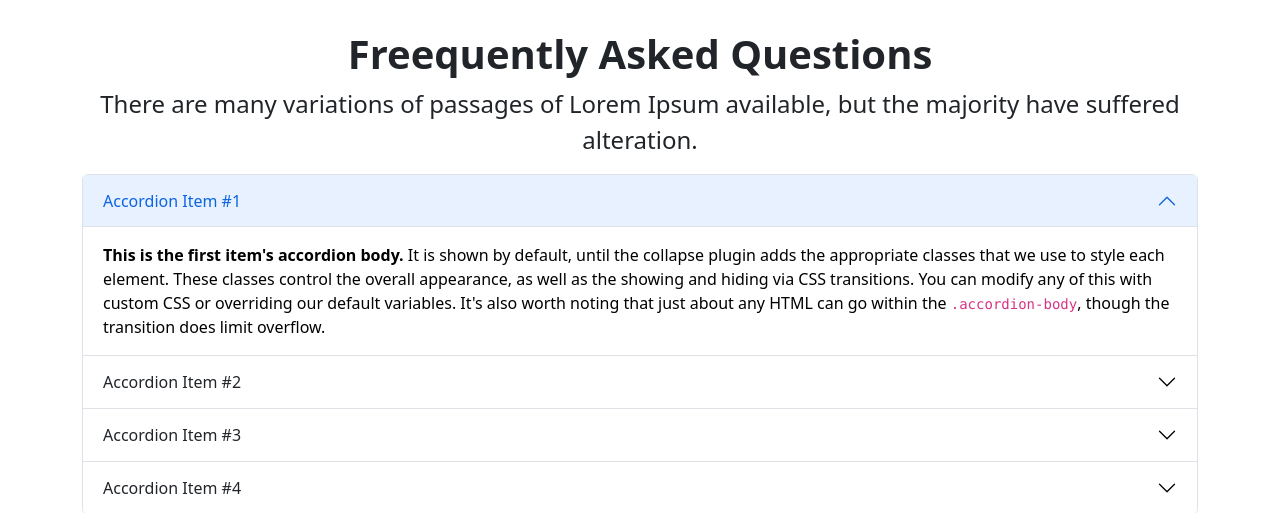
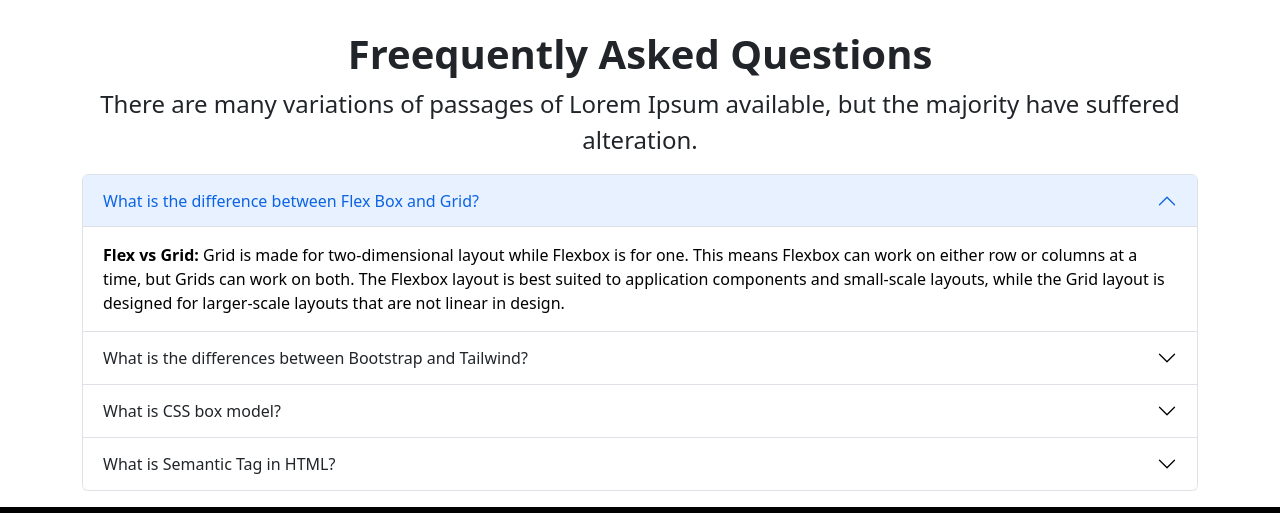
Before and after one commit to aamiraj/eduTech-website, a plain HTML site: page index.html in a window 1280 px wide. Shown: the part 8409-8922 px from the top of the page. Drawn offline with nearby package versions, Linux system fonts and the light colour scheme.

Commit message:
question added in accordion

```diff
--- a/index.html
+++ b/index.html
@@ -545,18 +545,17 @@
                     <h2 class="accordion-header" id="headingOne">
                         <button class="accordion-button" type="button" data-bs-toggle="collapse"
                             data-bs-target="#collapseOne" aria-expanded="true" aria-controls="collapseOne">
-                            Accordion Item #1
+                            What is the difference between Flex Box and Grid?
                         </button>
                     </h2>
                     <div id="collapseOne" class="accordion-collapse collapse show" aria-labelledby="headingOne"
                         data-bs-parent="#accordionExample">
                         <div class="accordion-body">
-                            <strong>This is the first item's accordion body.</strong> It is shown by default, until the
-                            collapse plugin adds the appropriate classes that we use to style each element. These
-                            classes control the overall appearance, as well as the showing and hiding via CSS
-                            transitions. You can modify any of this with custom CSS or overriding our default variables.
-                            It's also worth noting that just about any HTML can go within the
-                            <code>.accordion-body</code>, though the transition does limit overflow.
+                            <strong>Flex vs Grid: </strong> Grid is made for two-dimensional
+                            layout while Flexbox is for one. This means Flexbox can work on either row or columns at a
+                            time, but Grids can work on both. The Flexbox layout is best suited to application
+                            components and small-scale layouts, while the Grid layout is designed for larger-scale
+                            layouts that are not linear in design.
                         </div>
                     </div>
                 </div>
@@ -564,18 +563,18 @@
                     <h2 class="accordion-header" id="headingTwo">
                         <button class="accordion-button collapsed" type="button" data-bs-toggle="collapse"
                             data-bs-target="#collapseTwo" aria-expanded="false" aria-controls="collapseTwo">
-                            Accordion Item #2
+                            What is the differences between Bootstrap and Tailwind?
                         </button>
                     </h2>
                     <div id="collapseTwo" class="accordion-collapse collapse" aria-labelledby="headingTwo"
                         data-bs-parent="#accordionExample">
                         <div class="accordion-body">
-                            <strong>This is the second item's accordion body.</strong> It is hidden by default, until
-                            the collapse plugin adds the appropriate classes that we use to style each element. These
-                            classes control the overall appearance, as well as the showing and hiding via CSS
-                            transitions. You can modify any of this with custom CSS or overriding our default variables.
-                            It's also worth noting that just about any HTML can go within the
-                            <code>.accordion-body</code>, though the transition does limit overflow.
+                            <strong>Bootstrap vs Tailwind: </strong>Bootstrap is efficient and saves a lot of time. It
+                            has been around for more than ten years and being the most popular CSS Framework, it has a
+                            large community of developers, forums, tools, and so on. On the other hand, Tailwind CSS is
+                            relatively newer, and there is still much room to grow in terms of its community, however,
+                            it is growing day by day, and the number of users, references, tools, and websites related
+                            to it are also increasing.
                         </div>
                     </div>
                 </div>
@@ -583,18 +582,15 @@
                     <h2 class="accordion-header" id="headingThree">
                         <button class="accordion-button collapsed" type="button" data-bs-toggle="collapse"
                             data-bs-target="#collapseThree" aria-expanded="false" aria-controls="collapseThree">
-                            Accordion Item #3
+                            What is CSS box model?
                         </button>
                     </h2>
                     <div id="collapseThree" class="accordion-collapse collapse" aria-labelledby="headingThree"
                         data-bs-parent="#accordionExample">
                         <div class="accordion-body">
-                            <strong>This is the third item's accordion body.</strong> It is hidden by default, until the
-                            collapse plugin adds the appropriate classes that we use to style each element. These
-                            classes control the overall appearance, as well as the showing and hiding via CSS
-                            transitions. You can modify any of this with custom CSS or overriding our default variables.
-                            It's also worth noting that just about any HTML can go within the
-                            <code>.accordion-body</code>, though the transition does limit overflow.
+                            <strong>CSS Box Model: </strong>The CSS box model is essentially a box that wraps around
+                            every HTML element. It consists of: margins, borders, padding, and the actual content. The
+                            box model allows us to add a border around elements, and to define space between elements.
                         </div>
                     </div>
                 </div>
@@ -602,18 +598,19 @@
                     <h2 class="accordion-header" id="headingFour">
                         <button class="accordion-button collapsed" type="button" data-bs-toggle="collapse"
                             data-bs-target="#collapseFour" aria-expanded="false" aria-controls="collapseFour">
-                            Accordion Item #4
+                            What is Semantic Tag in HTML?
                         </button>
                     </h2>
                     <div id="collapseFour" class="accordion-collapse collapse" aria-labelledby="headingFour"
                         data-bs-parent="#accordionExample">
                         <div class="accordion-body">
-                            <strong>This is the third item's accordion body.</strong> It is hidden by default, until the
-                            collapse plugin adds the appropriate classes that we use to style each element. These
-                            classes control the overall appearance, as well as the showing and hiding via CSS
-                            transitions. You can modify any of this with custom CSS or overriding our default variables.
-                            It's also worth noting that just about any HTML can go within the
-                            <code>.accordion-body</code>, though the transition does limit overflow.
+                            <strong>Semantic Tag: </strong> Semantic elements refers to "elements with a meaning". A
+                            semantic element clearly describes its meaning to both the browser and the developer.
+                            Examples of non-semantic elements: <code>div</code> and <code>span</code> -
+                            Tells nothing about its content. Examples of semantic elements: <code>form</code>,
+                            <code>table</code>, and <code>article</code> - Clearly defines its content.
+
+
                         </div>
                     </div>
                 </div>
```
